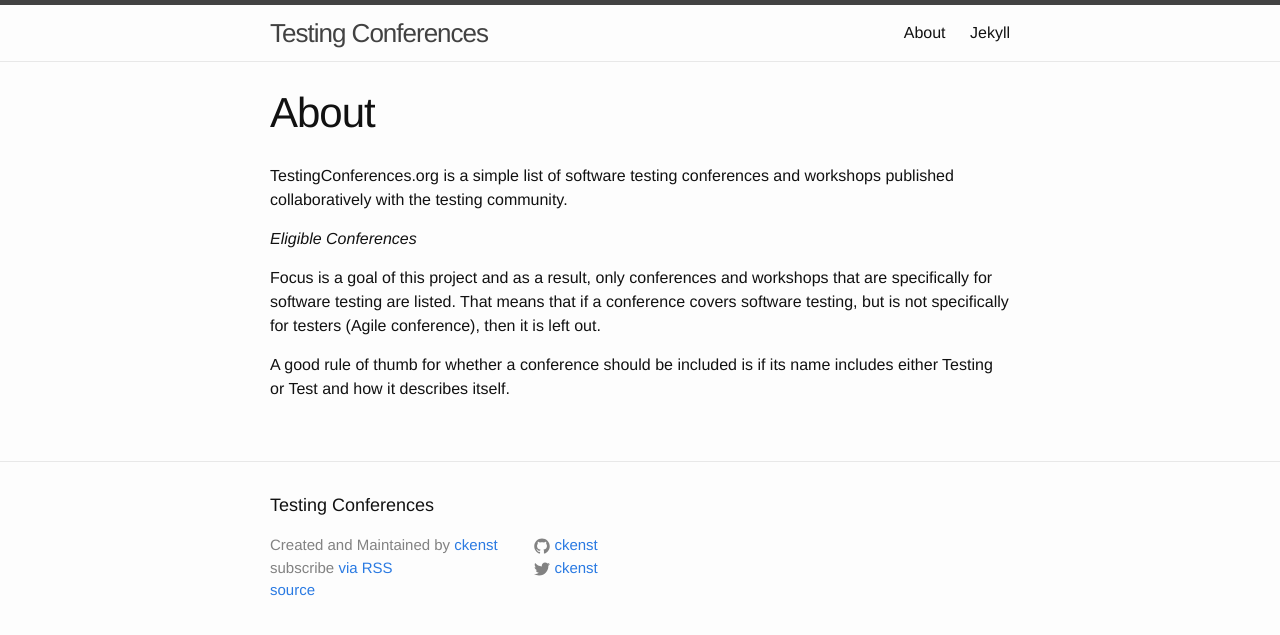
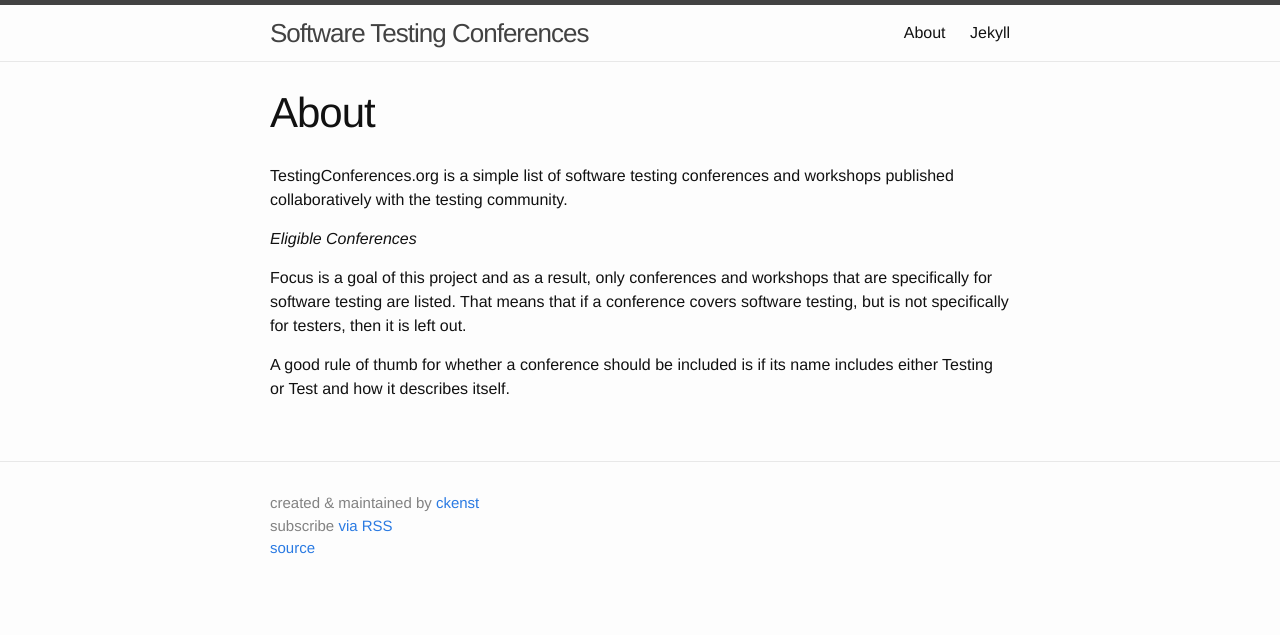
Before and after one commit to TestingConferences/testingconferences.github.io, a Jekyll site: the page built from about.md, in a window 1280 px wide. Shown: the top 635 px of the page. Built offline with Jekyll 4.4.1, drawn with Linux system fonts in a browser that asks for light colours.

Commit message:
working on footer

```diff
--- a/_config.yml
+++ b/_config.yml
@@ -1,5 +1,5 @@
 # Site settings
-title: Testing Conferences
+title: Software Testing Conferences
 email: your-email@kenst.com
 description: > # this means to ignore newlines until "baseurl:"
 #  Write an awesome description for your new site here. You can edit this
@@ -8,7 +8,7 @@ description: > # this means to ignore newlines until "baseurl:"
 baseurl: "" # the subpath of your site, e.g. /blog/
 url: "http://kenst.com" # the base hostname & protocol for your site
 twitter_username: ckenst
-github_username:  ckenst
+github_username: ckenst
 
 # Build settings
 markdown: kramdown
--- a/_includes/footer.html
+++ b/_includes/footer.html
@@ -2,50 +2,17 @@
 
   <div class="wrapper">
 
-    <h2 class="footer-heading">{{ site.title }}</h2>
 
     <div class="footer-col-wrapper">
       <div class="footer-col  footer-col-1">
         <ul class="contact-list">
-          <li>Created and Maintained by <a href="{{site.twitter_username}}">{{site.twitter_username}}</a></li>
-          <!--<li>{{ site.title }}</li>-->
-          <!--<li><a href="mailto:{{ site.email }}">{{ site.email }}</a></li>-->
+          <li>created & maintained by <a href="https://twitter.com/{{site.twitter_username}}">{{site.twitter_username}}</a></li>
           <li>subscribe <a href="{{ "/feed.xml" | prepend: site.baseurl }}">via RSS</a></li>
-          <li><a href="https://github.com/{{ site.github_username }}">source</a></li>
+          <li><a href="https://github.com/{{ site.github_username }}/testing-conferences">source</a></li>
         </ul>
       </div>
 
       <div class="footer-col  footer-col-2">
-        <ul class="social-media-list">
-          {% if site.github_username %}
-          <li>
-            <a href="https://github.com/{{ site.github_username }}">
-              <span class="icon  icon--github">
-                <svg viewBox="0 0 16 16">
-                  <path fill="#828282" d="M7.999,0.431c-4.285,0-7.76,3.474-7.76,7.761 c0,3.428,2.223,6.337,5.307,7.363c0.388,0.071,0.53-0.168,0.53-0.374c0-0.184-0.007-0.672-0.01-1.32 c-2.159,0.469-2.614-1.04-2.614-1.04c-0.353-0.896-0.862-1.135-0.862-1.135c-0.705-0.481,0.053-0.472,0.053-0.472 c0.779,0.055,1.189,0.8,1.189,0.8c0.692,1.186,1.816,0.843,2.258,0.645c0.071-0.502,0.271-0.843,0.493-1.037 C4.86,11.425,3.049,10.76,3.049,7.786c0-0.847,0.302-1.54,0.799-2.082C3.768,5.507,3.501,4.718,3.924,3.65 c0,0,0.652-0.209,2.134,0.796C6.677,4.273,7.34,4.187,8,4.184c0.659,0.003,1.323,0.089,1.943,0.261 c1.482-1.004,2.132-0.796,2.132-0.796c0.423,1.068,0.157,1.857,0.077,2.054c0.497,0.542,0.798,1.235,0.798,2.082 c0,2.981-1.814,3.637-3.543,3.829c0.279,0.24,0.527,0.713,0.527,1.437c0,1.037-0.01,1.874-0.01,2.129 c0,0.208,0.14,0.449,0.534,0.373c3.081-1.028,5.302-3.935,5.302-7.362C15.76,3.906,12.285,0.431,7.999,0.431z"/>
-                </svg>
-              </span>
-
-              <span class="username">{{ site.github_username }}</span>
-            </a>
-          </li>
-          {% endif %}
-
-          {% if site.twitter_username %}
-          <li>
-            <a href="https://twitter.com/{{ site.twitter_username }}">
-              <span class="icon  icon--twitter">
-                <svg viewBox="0 0 16 16">
-                  <path fill="#828282" d="M15.969,3.058c-0.586,0.26-1.217,0.436-1.878,0.515c0.675-0.405,1.194-1.045,1.438-1.809
-                  c-0.632,0.375-1.332,0.647-2.076,0.793c-0.596-0.636-1.446-1.033-2.387-1.033c-1.806,0-3.27,1.464-3.27,3.27 c0,0.256,0.029,0.506,0.085,0.745C5.163,5.404,2.753,4.102,1.14,2.124C0.859,2.607,0.698,3.168,0.698,3.767 c0,1.134,0.577,2.135,1.455,2.722C1.616,6.472,1.112,6.325,0.671,6.08c0,0.014,0,0.027,0,0.041c0,1.584,1.127,2.906,2.623,3.206 C3.02,9.402,2.731,9.442,2.433,9.442c-0.211,0-0.416-0.021-0.615-0.059c0.416,1.299,1.624,2.245,3.055,2.271 c-1.119,0.877-2.529,1.4-4.061,1.4c-0.264,0-0.524-0.015-0.78-0.046c1.447,0.928,3.166,1.469,5.013,1.469 c6.015,0,9.304-4.983,9.304-9.304c0-0.142-0.003-0.283-0.009-0.423C14.976,4.29,15.531,3.714,15.969,3.058z"/>
-                </svg>
-              </span>
-
-              <span class="username">{{ site.twitter_username }}</span>
-            </a>
-          </li>
-          {% endif %}
-        </ul>
       </div>
 
       <div class="footer-col  footer-col-3">
--- a/about.md
+++ b/about.md
@@ -8,6 +8,6 @@ TestingConferences.org is a simple list of software testing conferences and work
 
 _Eligible Conferences_
 
-Focus is a goal of this project and as a result, only conferences and workshops that are specifically for software testing are listed. That means that if a conference covers software testing, but is not specifically for testers (Agile conference), then it is left out.
+Focus is a goal of this project and as a result, only conferences and workshops that are specifically for software testing are listed. That means that if a conference covers software testing, but is not specifically for testers, then it is left out.
 
 A good rule of thumb for whether a conference should be included is if its name includes either Testing or Test and how it describes itself.
```
Also changed, not shown: _includes/_old_footer.html (added, +58 -0 lines).
